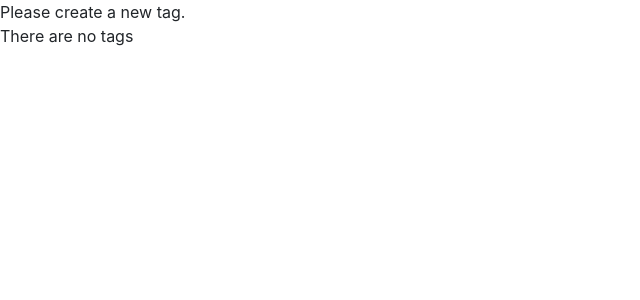
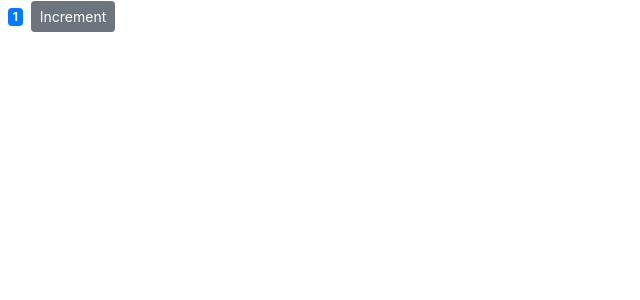
Before and after one commit to smasherly/mosh_intro_react_app, a React (Create React App) app: page / in a window 1280 px wide. Shown: the top 300 px of the page, without its empty margins (0-640 px from the left). Built offline with nearby package versions, Linux system fonts and the light colour scheme.

Commit message:
counter resets at 0

```diff
--- a/src/components/counter.jsx
+++ b/src/components/counter.jsx
@@ -1,25 +1,42 @@
 import React, { Component } from "react";
 
-//cc
 class Counter extends Component {
-  //object contains any data this property needs
   state = {
-    count: 0,
-    tags: [],
+    count: 1,
   };
 
-  renderTags() {
-    if (this.state.tags.length === 0) return <p>There are no tags</p>;
-    return <ul>{this.state.tags.map(tag => <li key={tag}>{tag}</li>)}</ul>;
+  handleIncrement = () => {
+    if (this.state.count < 10) {
+      this.setState({ count: this.state.count + 1 });
+    } else {
+      this.setState({ count: 0 });
+    }
+  };
+
+  render() {
+    return (
+      <div>
+        <span className={this.getBagdeClasses()}>{this.formatCount()}</span>
+        <button
+          onClick={this.handleIncrement}
+          className="btn btn-secondary btn-sm"
+        >
+          Increment
+        </button>
+      </div>
+    );
   }
 
-  render() {
-  return (
-    <div>
-      {this.state.tags.length === 0 && "Please create a new tag."}
-      {this.renderTags()}
-    </div>
-  )}
+  getBagdeClasses() {
+    let classes = "badge m-2 badge-";
+    classes += this.state.count === 0 ? "warning" : "primary";
+    return classes;
+  }
+
+  formatCount() {
+    const { count } = this.state;
+    return count === 0 ? "Zero" : count;
+  }
 }
 
 export default Counter;
```
